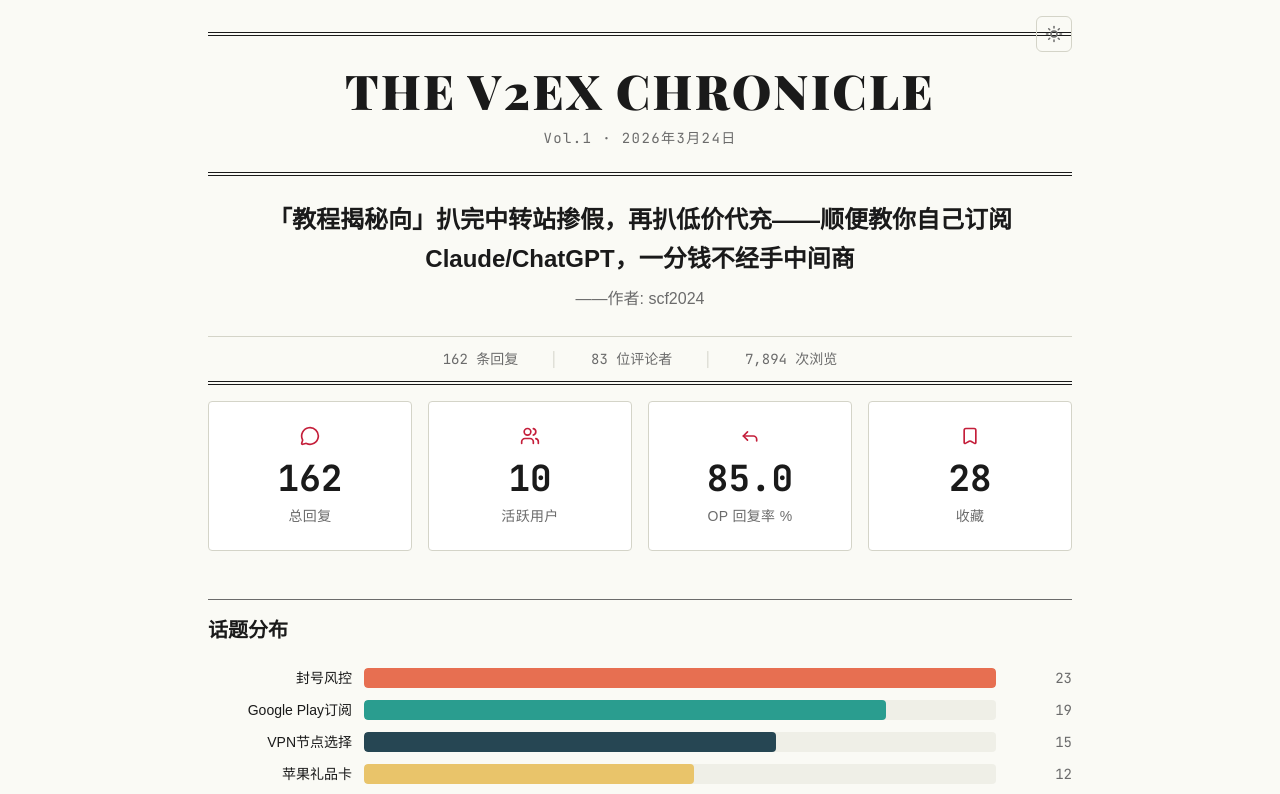
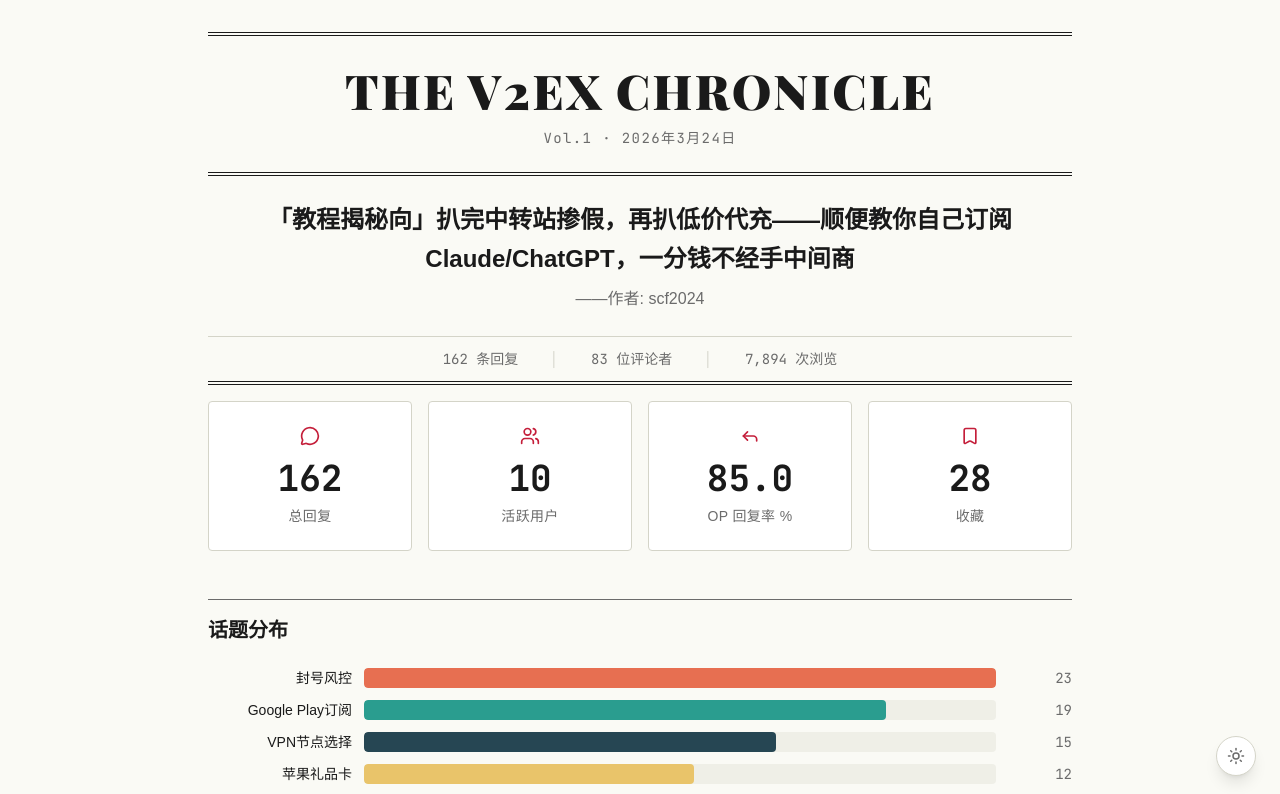
Before and after one commit to cf-jx/v2ex-report, a Next.js app: page / in a window 1280 px wide. Shown: the top 794 px of the page. Built offline with nearby package versions, Linux system fonts and the light colour scheme.

Commit message:
style: move theme toggle to fixed bottom-right corner
- Floating circular button with shadow, always visible while scrolling
- No longer overlaps the masthead header area

```diff
--- a/src/components/layout/ReportHeader.tsx
+++ b/src/components/layout/ReportHeader.tsx
@@ -25,8 +25,8 @@ export default function ReportHeader({
 
   return (
     <header className="relative w-full max-w-4xl mx-auto px-4 pt-8 pb-4">
-      {/* Theme toggle - top right */}
-      <div className="absolute top-4 right-4 z-10">
+      {/* Theme toggle - fixed bottom right */}
+      <div className="fixed bottom-6 right-6 z-50">
         <ThemeToggle />
       </div>
 
--- a/src/components/layout/ThemeToggle.tsx
+++ b/src/components/layout/ThemeToggle.tsx
@@ -28,8 +28,8 @@ export default function ThemeToggle() {
   return (
     <button
       onClick={() => setTheme(isDark ? "light" : "dark")}
-      className="relative p-2 rounded-md border border-border text-muted
-        hover:text-foreground hover:border-foreground
+      className="relative p-2.5 rounded-full bg-card border border-border text-muted
+        shadow-lg hover:text-foreground hover:border-foreground
         transition-all duration-300 ease-in-out
         focus-visible:outline-2 focus-visible:outline-offset-2 focus-visible:outline-accent"
       aria-label={isDark ? "Switch to light mode" : "Switch to dark mode"}
```
